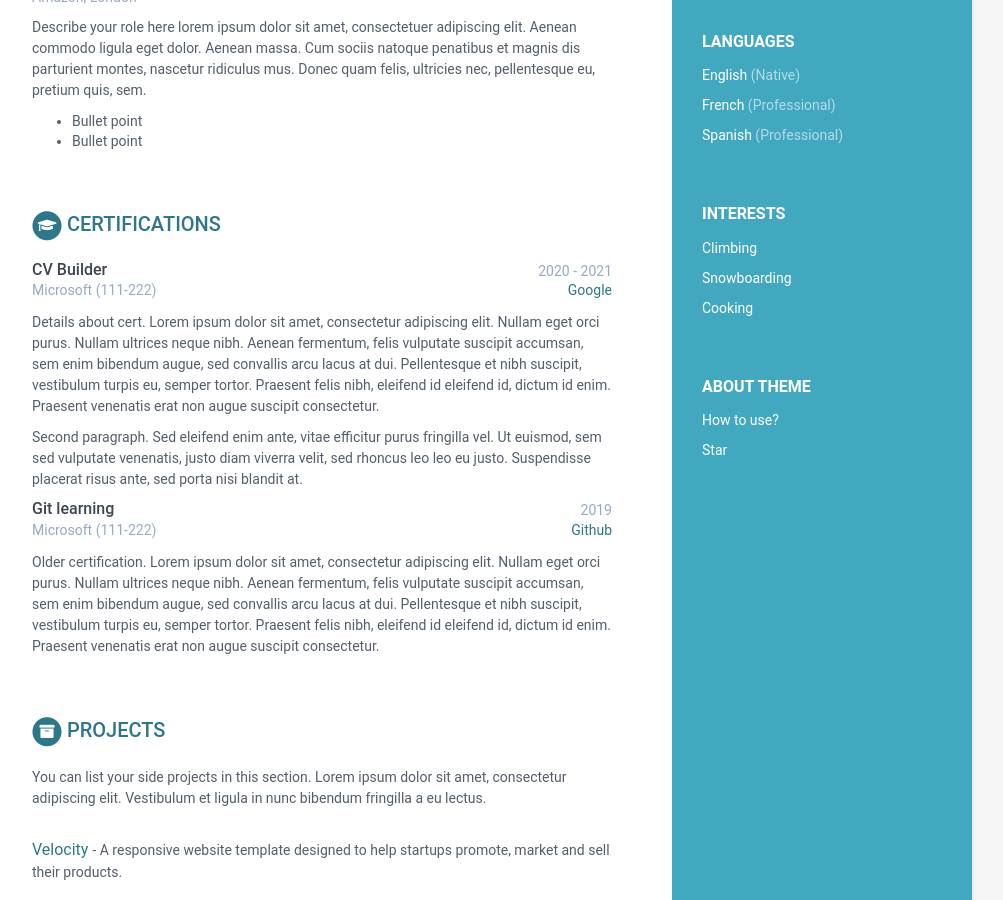
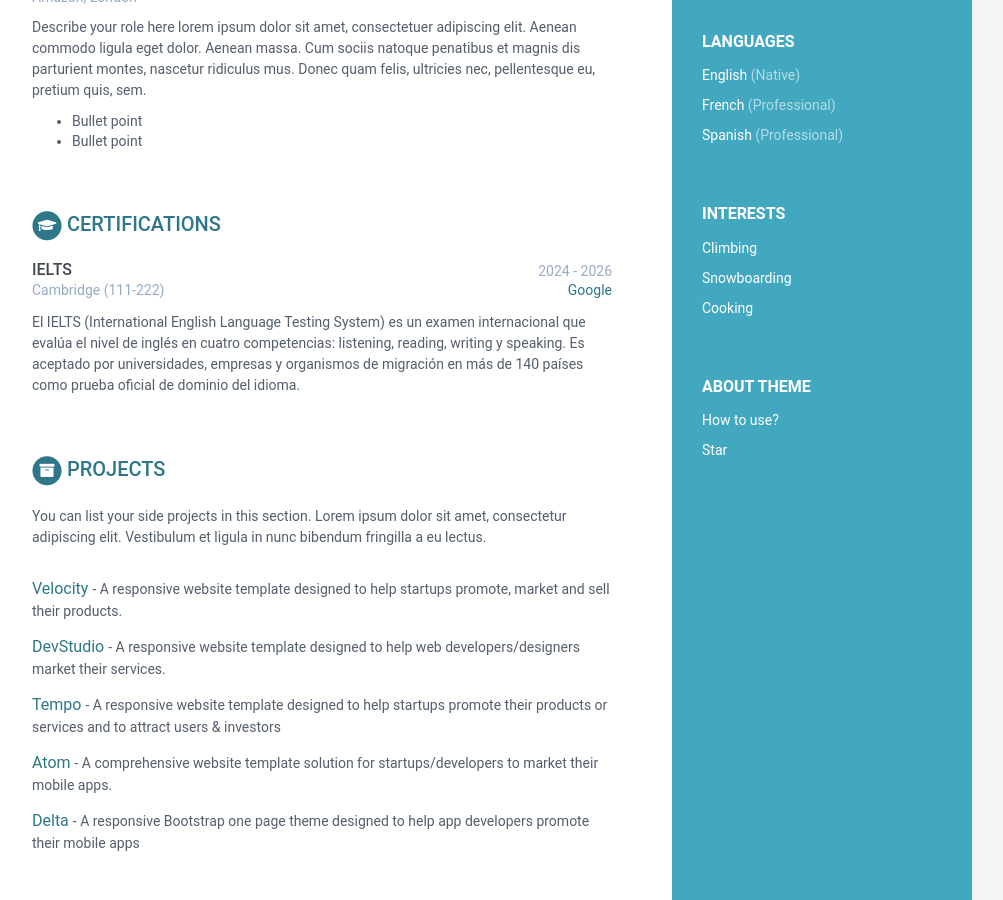
Before and after one commit to davidta19/CV_Backlogs_Tobar, a Jekyll site: the page built from index.html, in a window 1280 px wide and 900 px high, scrolled down 857 px. Shown: the whole window, without its empty margins (168-1171 px from the left). Built offline with Jekyll 4.4.1, drawn with Linux system fonts in a browser that asks for light colours.

Commit message:
Cambio de los certificados

```diff
--- a/_data/data.yml
+++ b/_data/data.yml
@@ -133,43 +133,19 @@ experiences:
 certifications:
       title: Certifications
       list:
-        - name: CV Builder
-          start: 2020
-          end: 2021
-          organization: Microsoft
+        - name: IELTS
+          start: 2024
+          end: 2026
+          organization: Cambridge
           credentialid: 111-222
           credentialurl: www.google.com
           credentialname: Google
           details: |
-            Details about cert. Lorem ipsum dolor sit amet, consectetur
-            adipiscing elit.
-            Nullam eget orci purus. Nullam ultrices neque nibh.
-            Aenean fermentum, felis vulputate suscipit accumsan,
-            sem enim bibendum augue, sed convallis arcu lacus at dui.
-            Pellentesque et nibh suscipit, vestibulum turpis eu, semper tortor.
-            Praesent felis nibh, eleifend id eleifend id, dictum id enim.
-            Praesent venenatis erat non augue suscipit consectetur.
+            El IELTS (International English Language Testing System) es un examen internacional
+            que evalúa el nivel de inglés en cuatro competencias: listening, reading, writing y speaking.
+            Es aceptado por universidades, empresas y organismos de migración en más de 140 países como
+            prueba oficial de dominio del idioma.
 
-            Second paragraph. Sed eleifend enim ante, vitae efficitur purus
-            fringilla vel. Ut euismod, sem sed vulputate venenatis,
-            justo diam viverra velit, sed rhoncus leo leo eu justo.
-            Suspendisse placerat risus ante, sed porta nisi blandit at.
-        - name: Git learning
-          start: 2019
-          end:
-          organization: Microsoft
-          credentialid: 111-222
-          credentialurl: www.github.com
-          credentialname: Github
-          details: |
-            Older certification. Lorem ipsum dolor sit amet, consectetur
-            adipiscing elit.
-            Nullam eget orci purus. Nullam ultrices neque nibh.
-            Aenean fermentum, felis vulputate suscipit accumsan,
-            sem enim bibendum augue, sed convallis arcu lacus at dui.
-            Pellentesque et nibh suscipit, vestibulum turpis eu, semper tortor.
-            Praesent felis nibh, eleifend id eleifend id, dictum id enim.
-            Praesent venenatis erat non augue suscipit consectetur.
 
 projects:
     title: Projects
```
